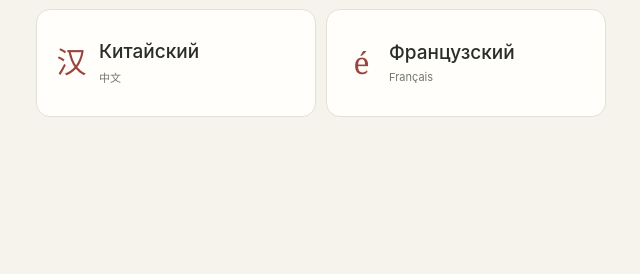
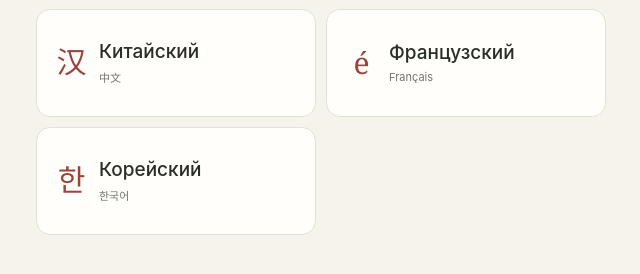
Before and after one commit to hanyuwed/hanyuwed.github.io, a plain HTML site: page index.html in a window 1280 px wide. Shown: the part 288-562 px from the top of the page, without its empty margins (319-959 px from the left). Drawn offline with Linux system fonts and the light colour scheme.

Commit message:
Add Korean to the course picker and offline cache

```diff
--- a/index.html
+++ b/index.html
@@ -44,6 +44,15 @@
             </span>
           </a>
         </li>
+        <li>
+          <a class="unit-tile course-link" href="./ko/">
+            <span class="unit-symbol" lang="ko" aria-hidden="true">한</span>
+            <span class="unit-body">
+              <span class="unit-title" data-uz="Koreys tili">Корейский</span>
+              <span class="unit-count" lang="ko">한국어</span>
+            </span>
+          </a>
+        </li>
       </ul>
     </main>
   </div>
--- a/sw.js
+++ b/sw.js
@@ -1,16 +1,18 @@
 const BASE=new URL(self.registration.scope);
 const CACHE_PREFIX=`hanyuwed:${BASE.pathname}:`;
-const CACHE=CACHE_PREFIX+'v5';
+const CACHE=CACHE_PREFIX+'v6';
 const assetUrl=path=>new URL(path,BASE).href;
 const PAGES=new Map([
   ['./','./'],['index.html','./'],['chinese.html','chinese.html'],
   ['fr','fr/'],['fr/','fr/'],['fr/index.html','fr/'],
+  ['ko','ko/'],['ko/','ko/'],['ko/index.html','ko/'],
 ].map(([path,canonical])=>[new URL(path,BASE).pathname,assetUrl(canonical)]));
 const ASSETS=[
   './','index.html','chinese.html','courses.css','courses.js',
   'style.css','data.js','uz-words.js','app.js?v=3','audio-player.js','pinyin-practice.js',
   'manifest.webmanifest','icon.svg','icon-192.png','icon-512.png','apple-touch-icon.png',
   'fr/','fr/index.html','fr/styles.css','fr/course-data.js','fr/grammar.js','fr/answers.js','fr/app.js',
+  'ko/','ko/index.html','ko/styles.css','ko/data.js','ko/answers.js','ko/app.js',
 ].map(assetUrl);
 const AUDIO=Array.from({length:282},(_,i)=>assetUrl(`audio/${i+1}.mp3`));
 self.addEventListener('install',event=>event.waitUntil((async()=>{
```
